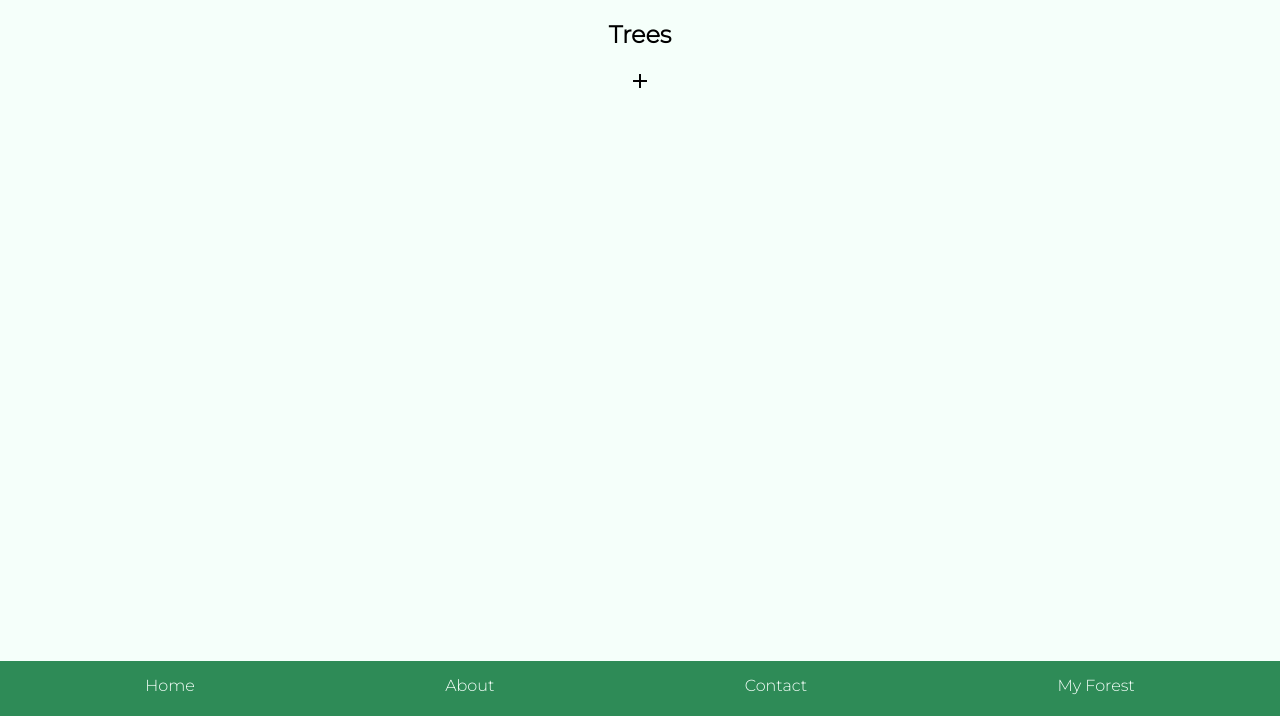
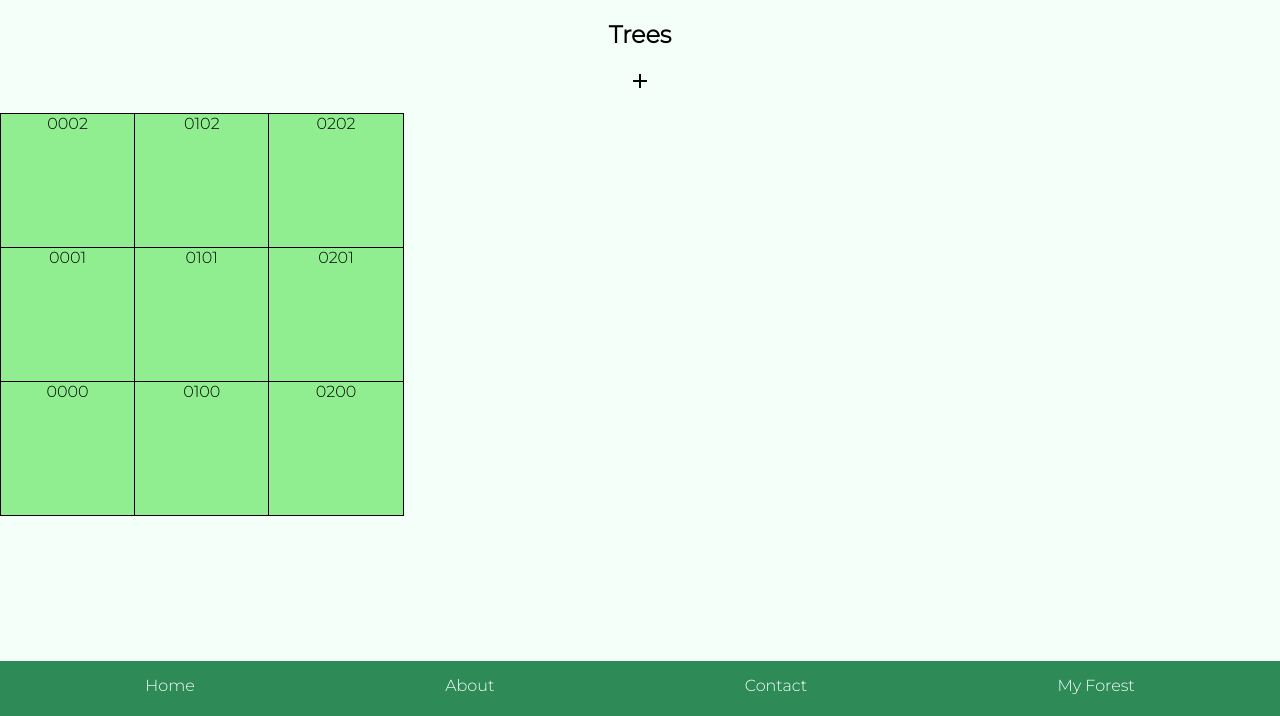
Before and after one commit to x-link-x/forestly, a Flask app: page /trees in a window 1280 px wide. Shown: the part 85-801 px from the top of the page. Run offline with Flask 2, Linux system fonts and the light colour scheme; data that the repository does not hold is empty; some libraries are stand-ins or nearby versions.

Commit message:
made grid and wrote method for converting grid reference to css grid position

```diff
--- a/models/tree.py
+++ b/models/tree.py
@@ -15,3 +15,7 @@ class Tree:
         a, b = self.area[:2], self.area[2:4]
         location = f"{a}{self.x}{b}{self.y}"
         return location
+
+    def get_css_grid_location(self, key):
+        grid_translator = {"0002":1, "0102":2, "0202":3, "0001":4, "0101":5, "0201":6, "0000":7, "0100":8, "0200":9}
+        return grid_translator[key]
--- a/static/style.css
+++ b/static/style.css
@@ -171,6 +171,22 @@ button {
     text-align: center;
   }
 
-  .textarea > * {
+.textarea > * {
     vertical-align: middle;
   }
+
+.map {
+    height: 400px;
+    width: 400px;
+    border: black 1px solid;
+    display: grid;
+    grid-template-columns: repeat(3, 33.3%);
+    grid-template-rows: repeat(3, 33.3%);
+    grid-gap: 1px;
+
+}
+
+.map > div {
+    background-color: lightgreen;
+    outline: 1px solid black;
+}
--- a/templates/trees/index.html
+++ b/templates/trees/index.html
@@ -29,4 +29,18 @@
     </ul>
 </div>
 
+<div class="map">
+    <div>0002</div>
+    <div>0102</div>
+    <div>0202</div>
+
+    <div>0001</div>
+    <div>0101</div>
+    <div>0201</div>
+
+    <div>0000</div>
+    <div>0100</div>
+    <div>0200</div>
+</div>
+
 {% endblock content %}
```
